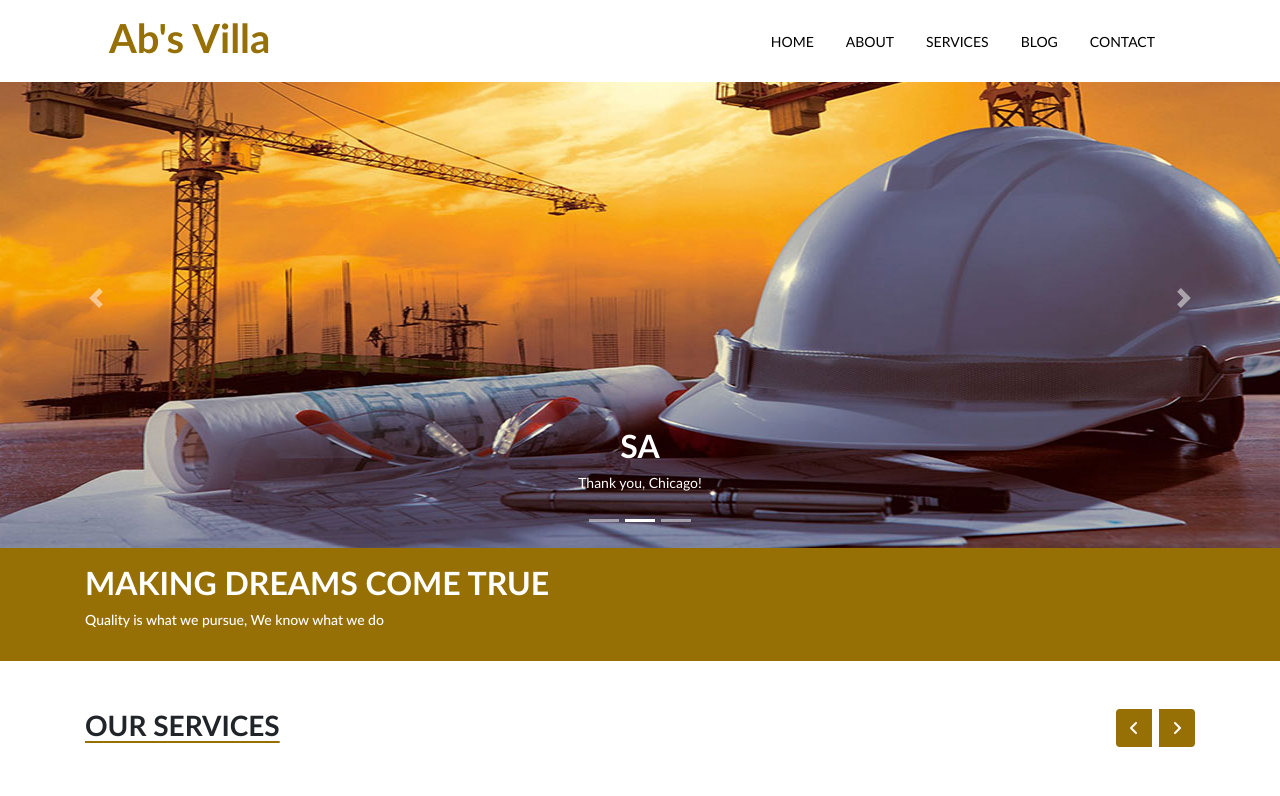
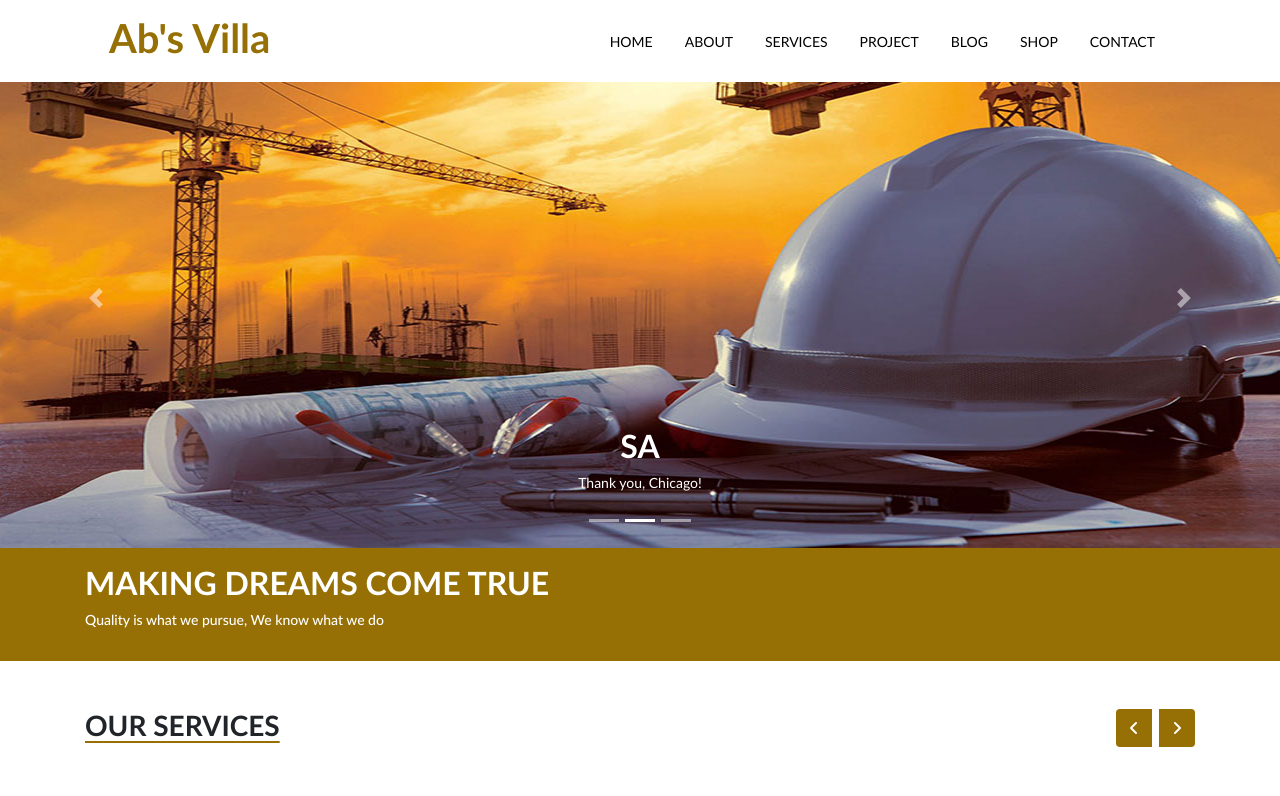
Before and after one commit to mini-nijgal/Abigail-Villa, a plain HTML site: page index.html in a window 1280 px wide. Shown: the top 796 px of the page. Drawn offline with nearby package versions, Linux system fonts and the light colour scheme.

Commit message:
Inital - Project and shop changes

```diff
--- a/index.html
+++ b/index.html
@@ -46,15 +46,15 @@
                         <li class="nav-item mx-2">
                             <a class="nav-link" href="./services.html">SERVICES</a>
                         </li>
-                        <!-- <li class="nav-item mx-2">
+                        <li class="nav-item mx-2">
                             <a class="nav-link" href="./project.html">PROJECT</a>
-                        </li> -->
+                        </li>
                         <li class="nav-item mx-2">
                             <a class="nav-link" href="./news.html">BLOG</a>
                         </li>
-                        <!-- <li class="nav-item mx-2">
+                        <li class="nav-item mx-2">
                             <a class="nav-link" href="./shop.html">SHOP</a>
-                        </li> -->
+                        </li>
                         <li class="nav-item mx-2">
                             <a class="nav-link" href="./contact.html">CONTACT</a>
                         </li>
```
Also changed, not shown: about.html (+4 -4 lines), contact.html (+4 -4 lines), news.html (+4 -4 lines), news2.html (+2 -2 lines), project2.html (+4 -4 lines), service2.html (+4 -4 lines), services.html (+4 -4 lines), shop.html (+4 -4 lines), shop2.html (+6 -6 lines).
